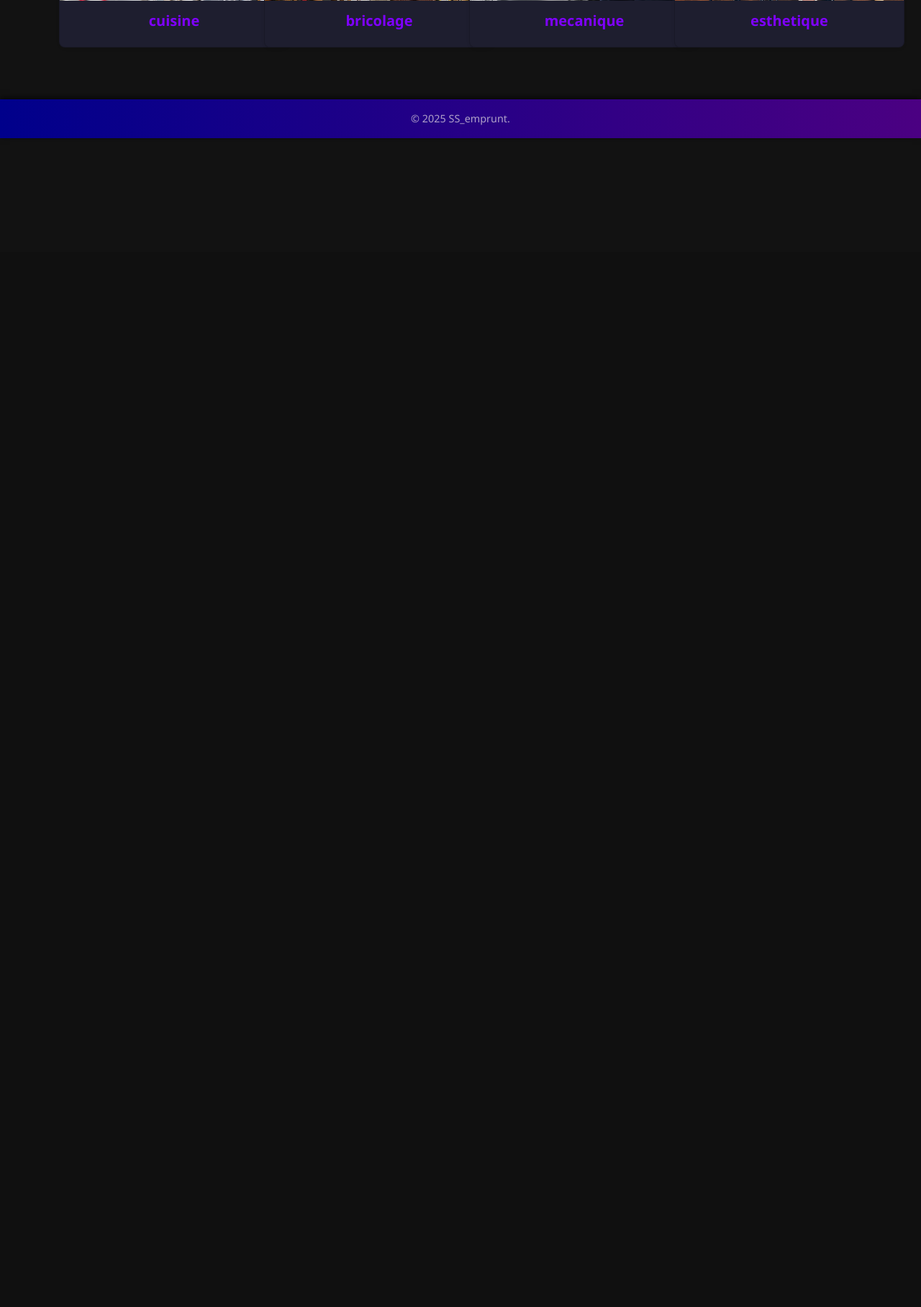
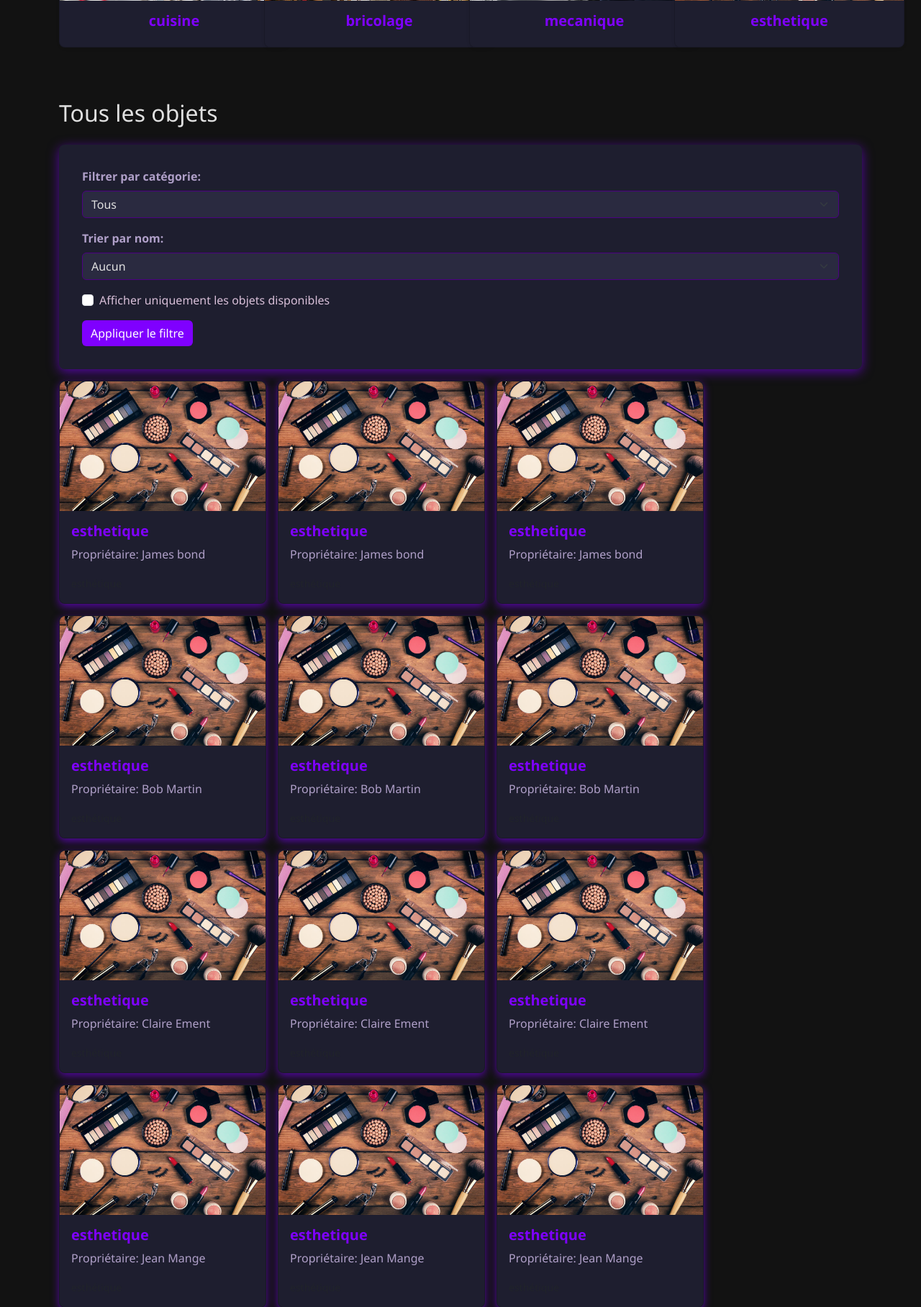
Before and after one commit to Sandro006/TP_S2_Final_4168--4349, a PHP site: page /pages/accueil.php in a window 1280 px wide. Shown: the part 450-2266 px from the top of the page at 72% size. Before the commit the page ends 642 px from the top, so only its background shows below. Run offline with PHP 8.4, Linux system fonts and the light colour scheme; the visitor is signed in with stand-in values (Sample User, id 1); data comes from the database, SQL or seed files in the repository.

Commit message:
Avec filtre mikorotana be

```diff
--- a/pages/accueil.php
+++ b/pages/accueil.php
@@ -95,6 +95,100 @@ $categories = [
                 </div>
             <?php } ?>
         </div>
+        <?php
+        $bdd = connecter_bdd();
+        $sql_all_objets = "SELECT * FROM view_objet_detail";
+        $result_all_objets = mysqli_query($bdd, $sql_all_objets);
+        $all_objets = [];
+        if ($result_all_objets) {
+            while ($row = mysqli_fetch_assoc($result_all_objets)) {
+                $all_objets[] = $row;
+            }
+        }
+        mysqli_close($bdd);
+        ?>
+
+        <h2 class="mb-4 mt-4">Tous les objets</h2>
+        <form id="filterForm" class="mb-3" method="GET" action="accueil.php">
+            <div class="mb-3">
+                <label for="filterCategory" class="form-label">Filtrer par catégorie:</label>
+                <select id="filterCategory" name="filterCategory" class="form-select" aria-label="Filtrer par catégorie">
+                    <option value="all" <?= (isset($_GET['filterCategory']) && $_GET['filterCategory'] === 'all') ? 'selected' : '' ?>>Tous</option>
+                    <?php foreach ($categories as $cat) {
+                        $cat_name_filter = strtolower(iconv('UTF-8', 'ASCII//TRANSLIT', $cat['name']));
+                        $cat_name_filter = preg_replace('/[^a-z]/', '', $cat_name_filter);
+                        $selected = (isset($_GET['filterCategory']) && $_GET['filterCategory'] === $cat_name_filter) ? 'selected' : '';
+                    ?>
+                        <option value="<?= htmlspecialchars($cat_name_filter) ?>" <?= $selected ?>><?= htmlspecialchars($cat['name']) ?></option>
+                    <?php } ?>
+                </select>
+            </div>
+            <div class="mb-3">
+                <label for="filterName" class="form-label">Trier par nom:</label>
+                <select id="filterName" name="filterName" class="form-select" aria-label="Trier par nom">
+                    <option value="none" <?= (!isset($_GET['filterName']) || $_GET['filterName'] === 'none') ? 'selected' : '' ?>>Aucun</option>
+                    <option value="asc" <?= (isset($_GET['filterName']) && $_GET['filterName'] === 'asc') ? 'selected' : '' ?>>A à Z</option>
+                    <option value="desc" <?= (isset($_GET['filterName']) && $_GET['filterName'] === 'desc') ? 'selected' : '' ?>>Z à A</option>
+                </select>
+            </div>
+            <div class="form-check mb-3">
+                <input class="form-check-input" type="checkbox" value="1" id="filterAvailable" name="filterAvailable" <?= (isset($_GET['filterAvailable']) && $_GET['filterAvailable'] == '1') ? 'checked' : '' ?> />
+                <label class="form-check-label" for="filterAvailable">
+                    Afficher uniquement les objets disponibles
+                </label>
+            </div>
+            <button type="submit" class="btn btn-primary">Appliquer le filtre</button>
+        </form>
+        <div class="d-flex flex-wrap" id="objectsContainer">
+            <?php
+            $filtered_objets = $all_objets;
+            if (isset($_GET['filterCategory']) && $_GET['filterCategory'] !== 'all') {
+                $filtered_objets = array_filter($filtered_objets, function($obj) {
+                    $cat_name_filter = strtolower(iconv('UTF-8', 'ASCII//TRANSLIT', $obj['nom_categorie']));
+                    $cat_name_filter = preg_replace('/[^a-z]/', '', $cat_name_filter);
+                    return $cat_name_filter === $_GET['filterCategory'];
+                });
+            }
+            if (isset($_GET['filterAvailable']) && $_GET['filterAvailable'] == '1') {
+                $filtered_objets = array_filter($filtered_objets, function($obj) {
+                    return ($obj['disponible'] ?? 1) == 1;
+                });
+            }
+            if (isset($_GET['filterName']) && in_array($_GET['filterName'], ['asc', 'desc'])) {
+                usort($filtered_objets, function($a, $b) {
+                    $nameA = strtolower($a['nom_objet']);
+                    $nameB = strtolower($b['nom_objet']);
+                    if ($nameA == $nameB) return 0;
+                    if ($_GET['filterName'] === 'asc') {
+                        return ($nameA < $nameB) ? -1 : 1;
+                    } else {
+                        return ($nameA > $nameB) ? -1 : 1;
+                    }
+                });
+            }
+            foreach ($filtered_objets as $objet) {
+                $image_path = '../assets/images/default.png';
+                if (!empty($objet['nom_image'])) {
+                    $image_path = $objet['nom_image'];
+                }
+                $cat_name = $objet['nom_categorie'];
+                $cat_name_filter = strtolower(iconv('UTF-8', 'ASCII//TRANSLIT', $cat_name));
+                $cat_name_filter = preg_replace('/[^a-z]/', '', $cat_name_filter);
+                $disponible = $objet['disponible'] ?? 1;
+            ?>
+                <div class="card object-card me-3" data-category="<?= htmlspecialchars($cat_name_filter) ?>" data-name="<?= htmlspecialchars(strtolower($objet['nom_objet'])) ?>" data-available="<?= $disponible ?>" style="width: 18rem; margin-bottom: 1rem;">
+                    <a href="objet_detail.php?id=<?= urlencode($objet['id_objet']) ?>" class="text-decoration-none text-dark">
+                        <img src="<?= htmlspecialchars($image_path) ?>" alt="<?= htmlspecialchars($objet['nom_objet']) ?>" class="card-img-top" style="height: 180px; object-fit: cover;" />
+                        <div class="card-body">
+                            <h5 class="card-title"><?= htmlspecialchars($objet['nom_objet']) ?></h5>
+                            <p class="card-text">Propriétaire: <?= htmlspecialchars($objet['nom_membre']) ?></p>
+                            <p class="card-text"><small class="text-muted"><?= htmlspecialchars($cat_name) ?></small></p>
+                        </div>
+                    </a>
+                </div>
+            <?php } ?>
+        </div>
+
     </main>
     <footer>
         <div class="container">
```
